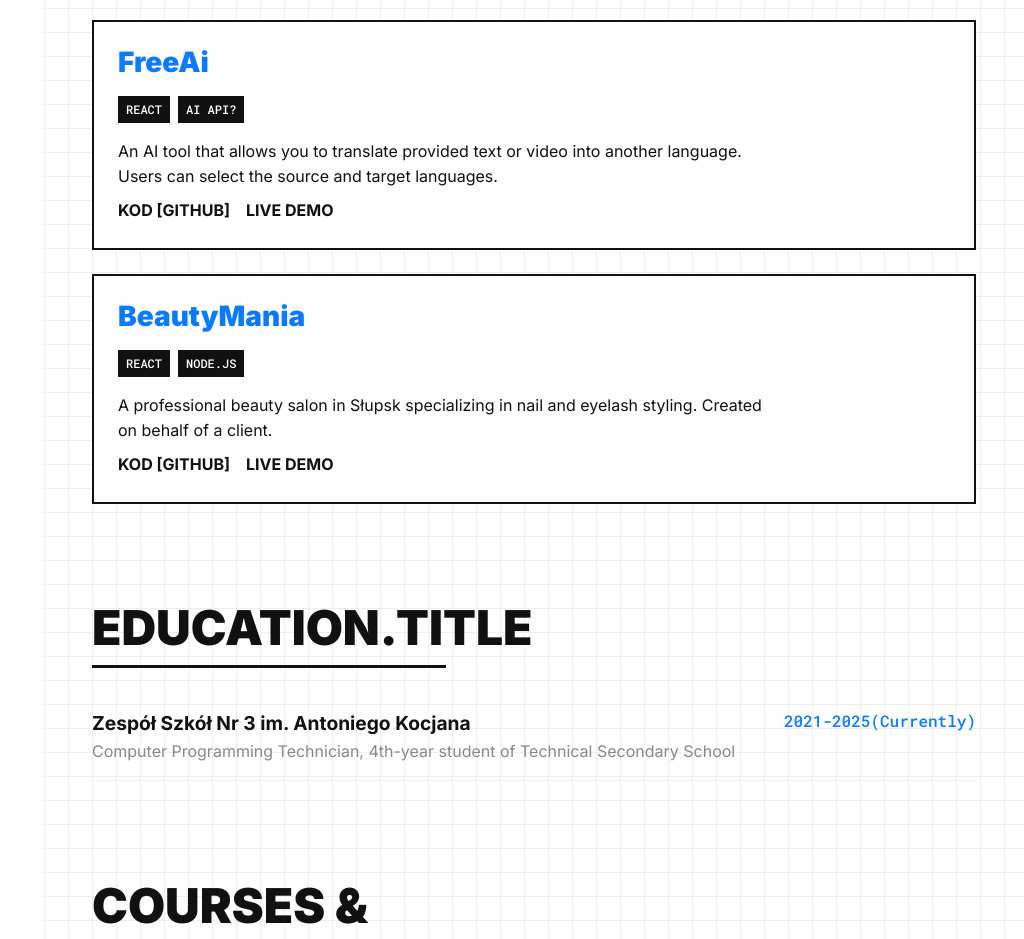
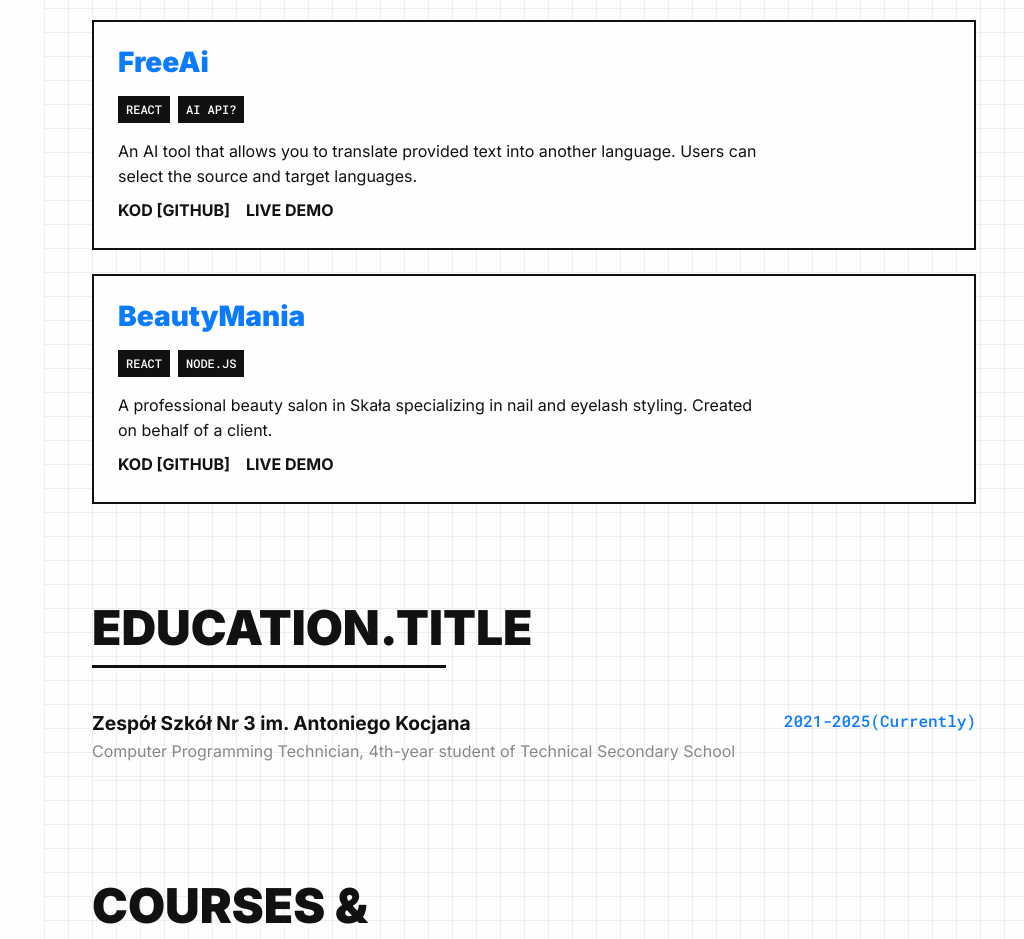
Before and after one commit to SzymonnSowula/portfolio, a React (Vite) app: page / in a window 1280 px wide. Shown: the part 1240-2179 px from the top of the page, without its empty margins (256-1280 px from the left). Built offline with nearby package versions, Linux system fonts and the light colour scheme.

Commit message:
text changes

```diff
--- a/src/components/Projects.jsx
+++ b/src/components/Projects.jsx
@@ -22,16 +22,16 @@ const myProjects = [
   },
     {
     title: "FreeAi",
-    description: "An AI tool that allows you to translate provided text or video into another language. Users can select the source and target languages.",
+    description: "An AI tool that allows you to translate provided text into another language. Users can select the source and target languages.",
     tech: ["React", "AI API?"], // Uzupełnij
     links: {
-      github: "https://github.com/SzymonnSowula/...", // UZUPEŁNIJ
+      github: "https://github.com/SzymonnSowula/...",
       live: "https://freeaisite.netlify.app/"
     }
   },
   {
     title: "BeautyMania",
-    description: "A professional beauty salon in Słupsk specializing in nail and eyelash styling. Created on behalf of a client.",
+    description: "A professional beauty salon in Skała specializing in nail and eyelash styling. Created on behalf of a client.",
     tech: ["React", "Node.js"], // Uzupełnij
     links: {
       github: "https://github.com/SzymonnSowula/...", // UZUPEŁNIJ
```
